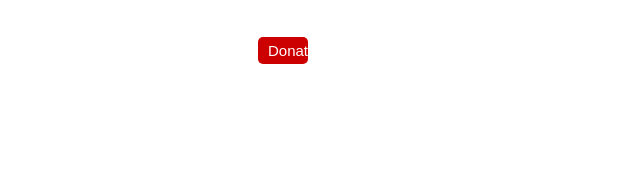
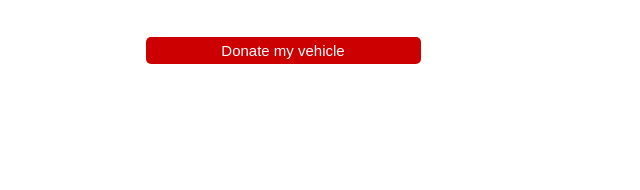
Before and after one commit to vidhigavadia/CashForCars, a PHP site: page /CopartDirect.php in a window 1280 px wide. Shown: the part 588-778 px from the top of the page, without its empty margins (0-640 px from the left). Run offline with PHP 8.4, Linux system fonts and the light colour scheme; some libraries are stand-ins or nearby versions.

Commit message:
Update formStyle.css

```diff
--- a/css/formStyle.css
+++ b/css/formStyle.css
@@ -85,6 +85,9 @@ input {
     width: 50% !important;
 }
 
+#registersButton {
+    width: 50% !important;
+}
 table {
 	border-spacing: 0;
 	border-collapse: collapse;
```
